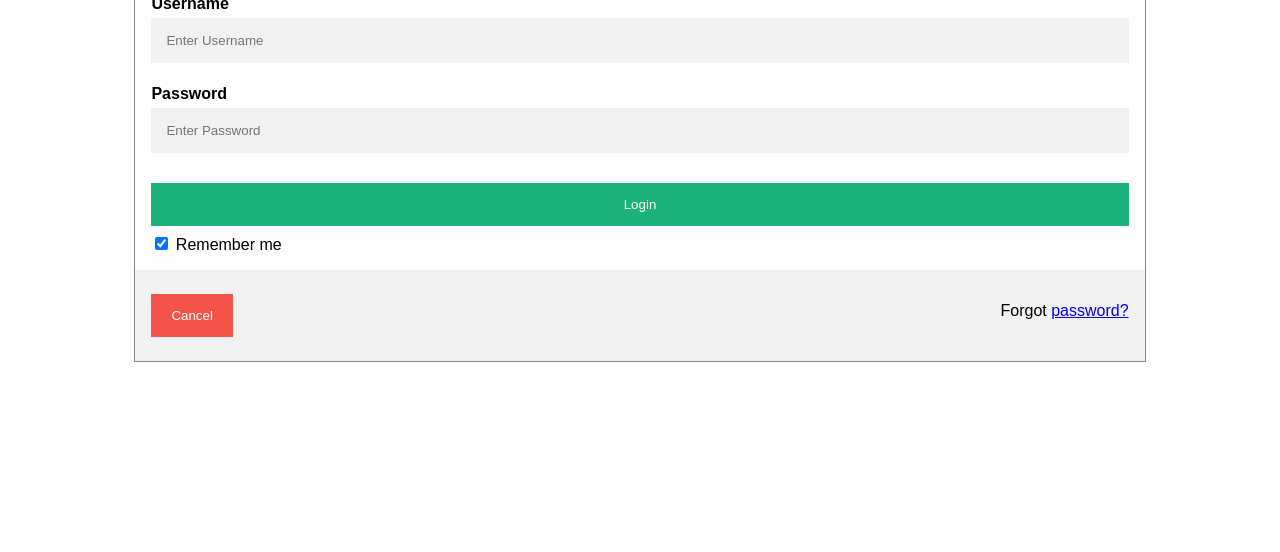
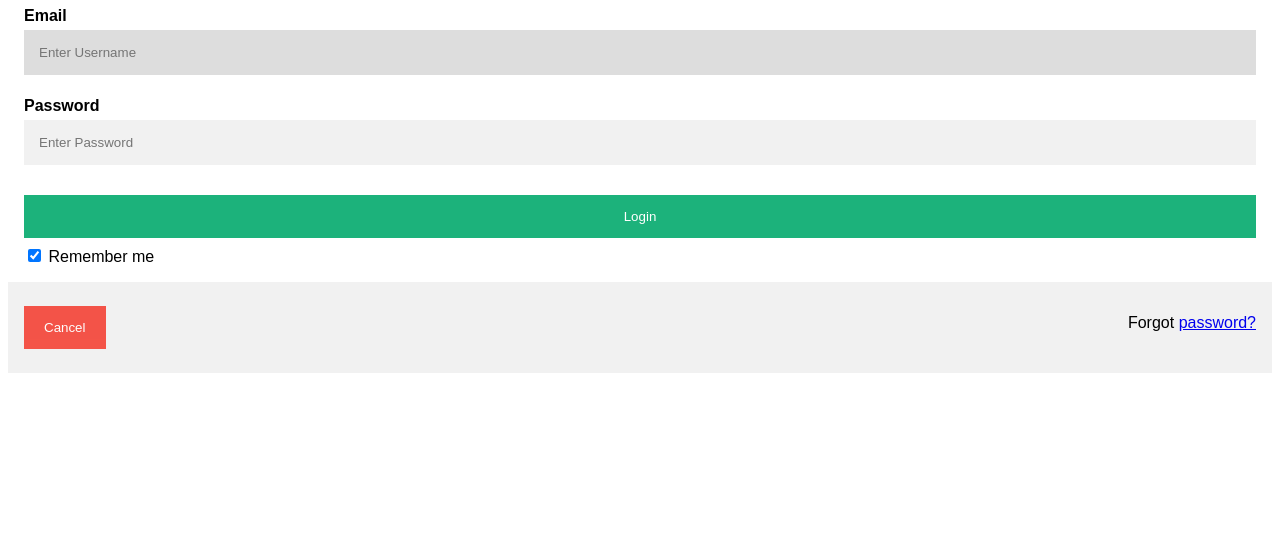
Before and after one commit to jookebawx/test, a Flask app: page /login in a window 1280 px wide. Shown: the part 424-976 px from the top of the page. After the commit the page ends 797 px from the top, so only its background shows below. Run offline with Flask 3, Linux system fonts and the light colour scheme; parts of the project's set-up code (start-up, migrations or seed data) failed here and were passed over; some libraries are stand-ins or nearby versions.

Commit message:
Add files via upload

```diff
--- a/templates/Homepage.html
+++ b/templates/Homepage.html
@@ -19,7 +19,7 @@
   <div class="w3-dropdown-hover">
     <button class="w3-button">Wallet</button>
     <div class="w3-dropdown-content w3-bar-block w3-card-4">
-      <a href="#" class="w3-bar-item w3-button">Link 1</a>
+      <a href="/wallet" class="w3-bar-item w3-button">Link 1</a>
       <a href="#" class="w3-bar-item w3-button">Link 2</a>
       <a href="#" class="w3-bar-item w3-button">Link 3</a>
     </div>
--- a/templates/login.html
+++ b/templates/login.html
@@ -127,22 +127,22 @@
         }
 </style>
 <div>
-    <form class="modal-content animate" action="/action_page.php" method="post">
+    <form action="" method="POST">
         <div class="imgcontainer">
             <img src="img_avatar2.png" alt="Avatar" class="avatar">
         </div>
 
         <div class="container">
-        <label for="uname"><b>Username</b></label>
-        <input type="text" placeholder="Enter Username" name="uname" required>
+          <label for="email"><b>Email</b></label>
+          <input type="text" placeholder="Enter Username" name="email" required="required" class="form-control" autofocus="autofocus" value={{request.form.email}}>
 
-        <label for="psw"><b>Password</b></label>
-        <input type="password" placeholder="Enter Password" name="psw" required>
+          <label for="password"><b>Password</b></label>
+          <input type="password" placeholder="Enter Password" name="password" required="required" class="form-control" autofocus="autofocus" value={{request.form.password}}>
 
-        <button type="submit">Login</button>
-        <label>
-            <input type="checkbox" checked="checked" name="remember"> Remember me
-        </label>
+          <button type="submit">Login</button>
+          <label>
+              <input type="checkbox" checked="checked" name="remember"> Remember me
+          </label>
         </div>
 
         <div class="container" style="background-color:#f1f1f1">
--- a/templates/newacc.html
+++ b/templates/newacc.html
@@ -128,8 +128,8 @@ hr {
 }
 </style>
 <body>
-<form method = "post" action ="/signup"><button style="width:auto;">Sign Up</button></form>
-<form method = "post" action ="/login"><button style="width:auto;">Login</button></form>
+<a href ="/signup">Sign Up</a>
+<a href = "/login">Login</a>
 
 </body>
 </html>
```
Also changed, not shown: templates/signup.html (+3 -4 lines), templates/wallet.html (added, +9 -0 lines).
